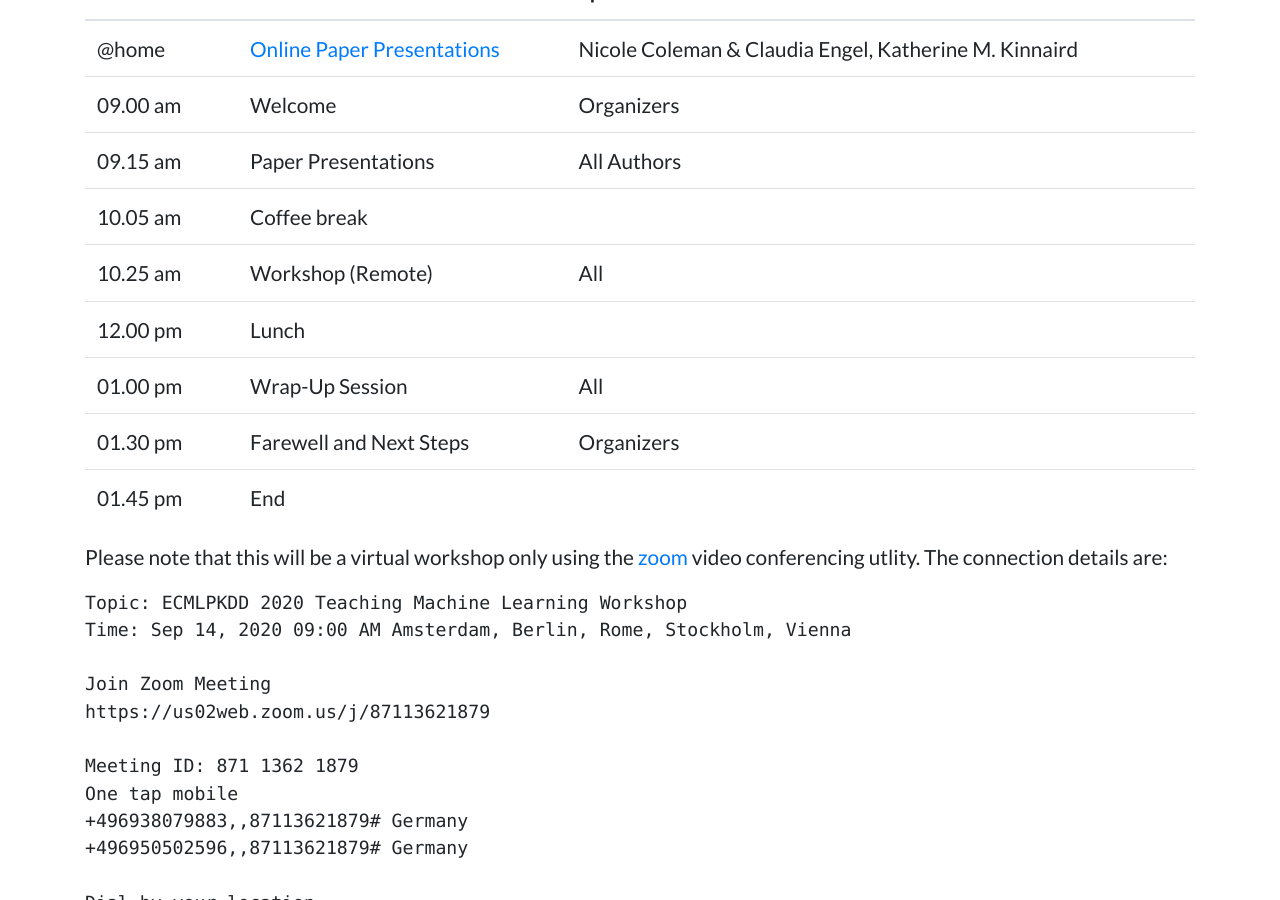
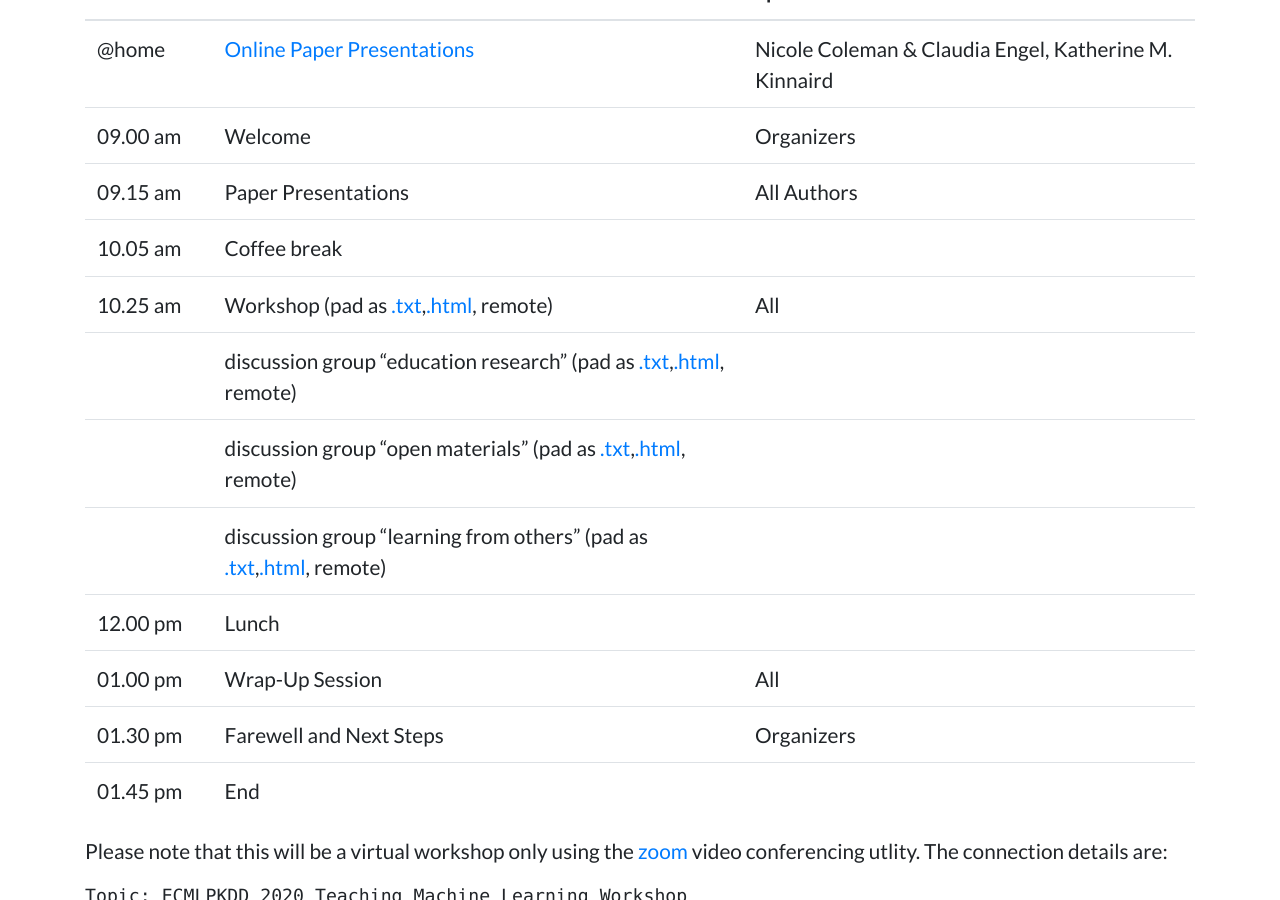
Before and after one commit to teaching-ml/2020, a Jekyll site: the page built from index.md, in a window 1280 px wide and 900 px high, scrolled down 2575 px. Built offline with Jekyll 4.4.1, drawn with Linux system fonts in a browser that asks for light colours.

Commit message:
linked pads to landing page

```diff
--- a/index.md
+++ b/index.md
@@ -41,17 +41,20 @@ Participants of the workshop session will be motivated to provide feedback to th
 
 **[Please see this etherpad for the details and schedule of the workshop.](https://pad.okfn.de/p/teaching-ml)**
 
-| Time/CEST | Title                                                        | Speaker                                               |
-| :-------- | :----------------------------------------------------------- | :---------------------------------------------------- |
-| @home     | [Online Paper Presentations](https://www.youtube.com/playlist?list=PLdDZRjAdquEN3PXbzX4cUKXCFDR_vNo8O) | Nicole Coleman & Claudia Engel, Katherine M. Kinnaird |
-| 09.00 am  | Welcome                                                      | Organizers                                            |
-| 09.15 am  | Paper Presentations                                          | All Authors                                           |
-| 10.05 am  | Coffee break                                                 |                                                       |
-| 10.25 am  | Workshop (Remote)                                            | All                                                   |
-| 12.00 pm  | Lunch                                                        |                                                       |
-| 01.00 pm  | Wrap-Up Session                                              | All                                                   |
-| 01.30 pm  | Farewell and Next Steps                                      | Organizers                                            |
-| 01.45 pm  | End                                                          |                                                       |
+| Time/CEST | Title                                                                                                                                                                                          | Speaker                                               |
+| :-------- | :-----------------------------------------------------------                                                                                                                                   | :---------------------------------------------------- |
+| @home     | [Online Paper Presentations](https://www.youtube.com/playlist?list=PLdDZRjAdquEN3PXbzX4cUKXCFDR_vNo8O)                                                                                         | Nicole Coleman & Claudia Engel, Katherine M. Kinnaird |
+| 09.00 am  | Welcome                                                                                                                                                                                        | Organizers                                            |
+| 09.15 am  | Paper Presentations                                                                                                                                                                            | All Authors                                           |
+| 10.05 am  | Coffee break                                                                                                                                                                                   |                                                       |
+| 10.25 am  | Workshop (pad as [.txt](./download/workshop/teaching-ml-mainpad.txt),[.html](./download/workshop/teaching-ml-mainpad.html), remote)                                                            | All                                                   |
+|           | discussion group "education research" (pad as [.txt](./download/workshop/teaching-ml-team1-eduresearch.txt),[.html](./download/workshop/teaching-ml-team1-eduresearch.html), remote)           |                                                       |
+|           | discussion group "open materials" (pad as [.txt](./download/workshop/teaching-ml-team2-openresources.txt),[.html](./download/workshop/teaching-ml-team2-openresources.txt), remote)            |                                                       |
+|           | discussion group "learning from others" (pad as [.txt](./download/workshop/teaching-ml-team3-learnfromothers.txt),[.html](./download/workshop/teaching-ml-team3-learnfromothers.html), remote) |                                                       |
+| 12.00 pm  | Lunch                                                                                                                                                                                          |                                                       |
+| 01.00 pm  | Wrap-Up Session                                                                                                                                                                                | All                                                   |
+| 01.30 pm  | Farewell and Next Steps                                                                                                                                                                        | Organizers                                            |
+| 01.45 pm  | End                                                                                                                                                                                            |                                                       |
 
 Please note that this will be a virtual workshop only using the [zoom](https://zoom.us) video conferencing utlity. The connection details are:
 
```
